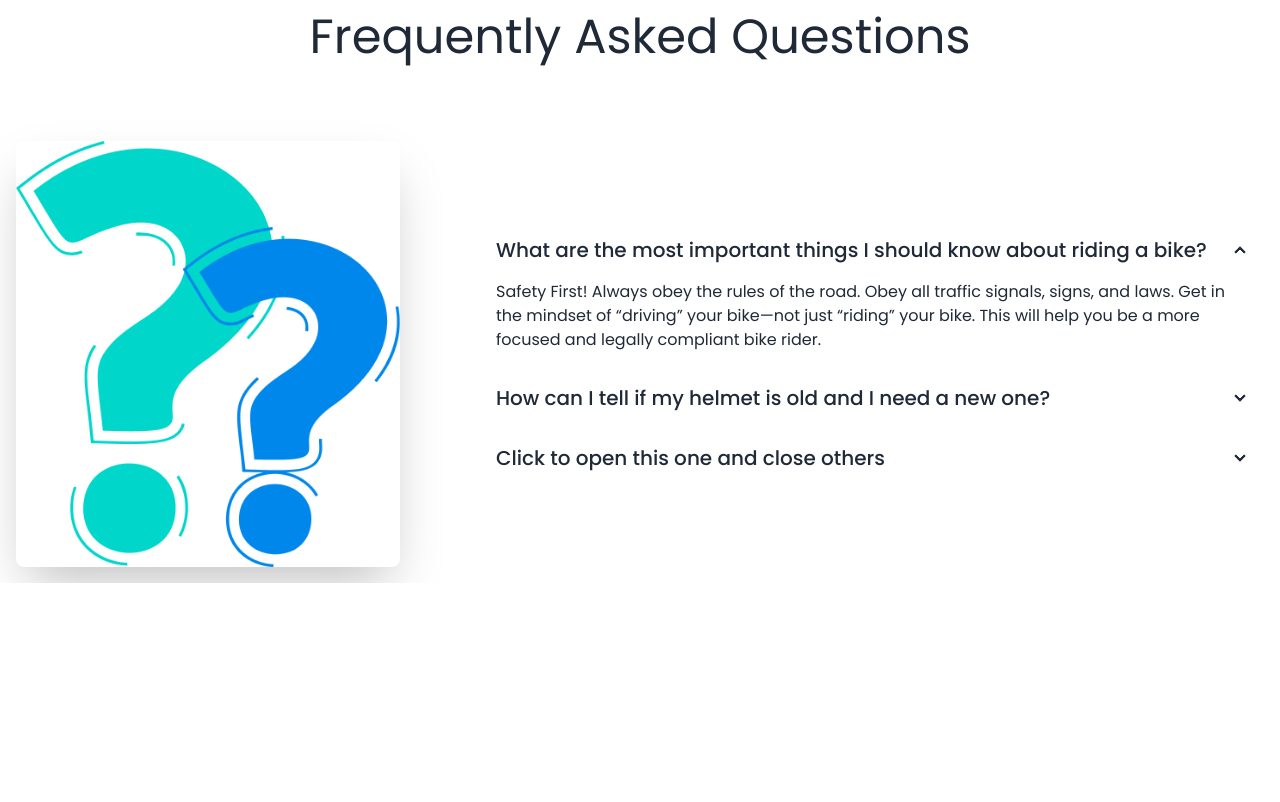
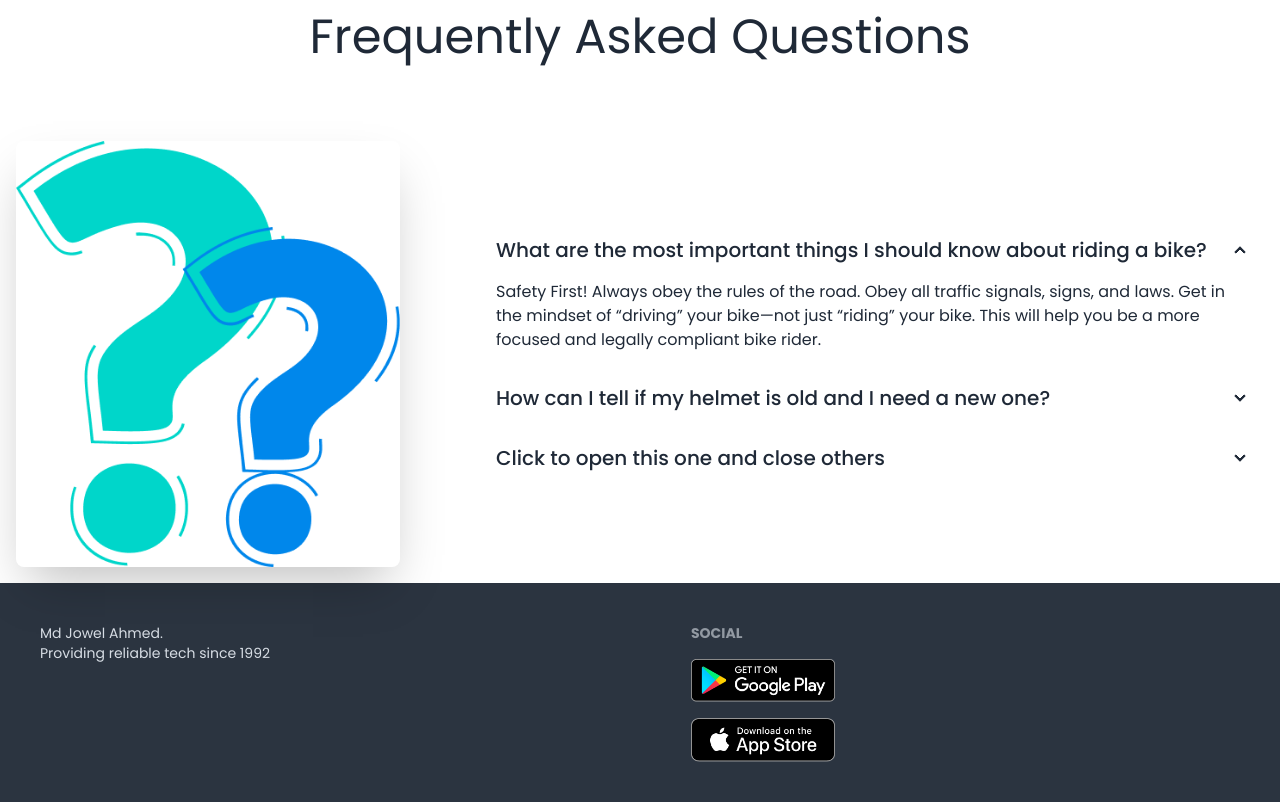
Before and after one commit to MdJowelAhmed/biker-zone, a plain HTML site: page index.html in a window 1280 px wide. Shown: the part 2226-3028 px from the top of the page. Before the commit the page ends 2809 px from the top, so only its background shows below. Drawn offline with nearby package versions, Linux system fonts and the light colour scheme.

Commit message:
finish this projects

```diff
--- a/index.html
+++ b/index.html
@@ -306,6 +306,20 @@
             </div>
         </section>
     </main>
+    <footer>
+        <footer class="footer p-10 bg-neutral text-neutral-content">
+            <aside>
+              <p>Md Jowel Ahmed.<br/>Providing reliable tech since 1992</p>
+            </aside>
+            <nav>
+              <header class="footer-title ">Social</header>
+              <div class="grid grid-col gap-4">
+                <a><img class="w-36" src="images/others/android.png" alt=""></a>
+                <a><img class="w-36" src="images/others/ios.png" alt=""></a>
+              </div>
+            </nav>
+          </footer>
+    </footer>
 </body>
 
 </html>
```
